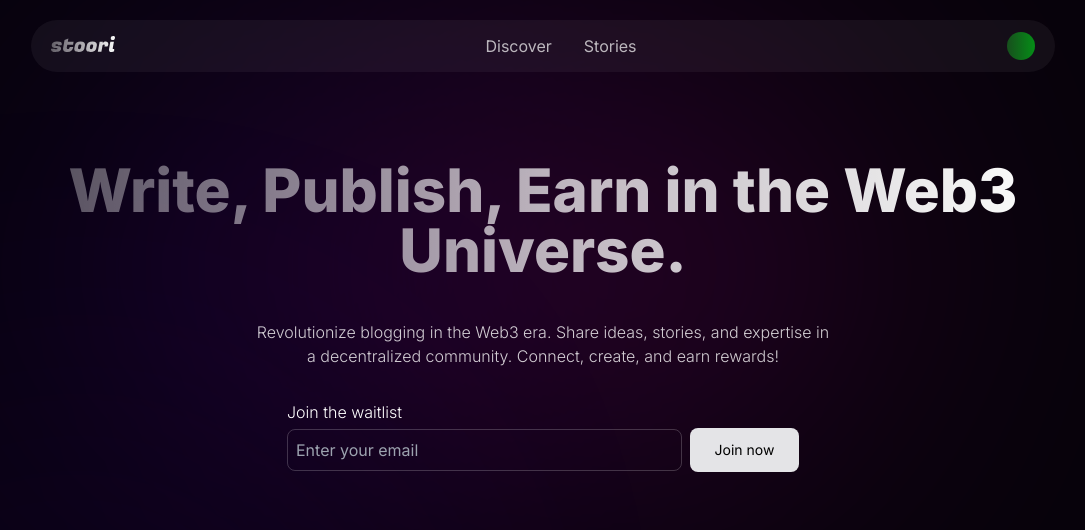
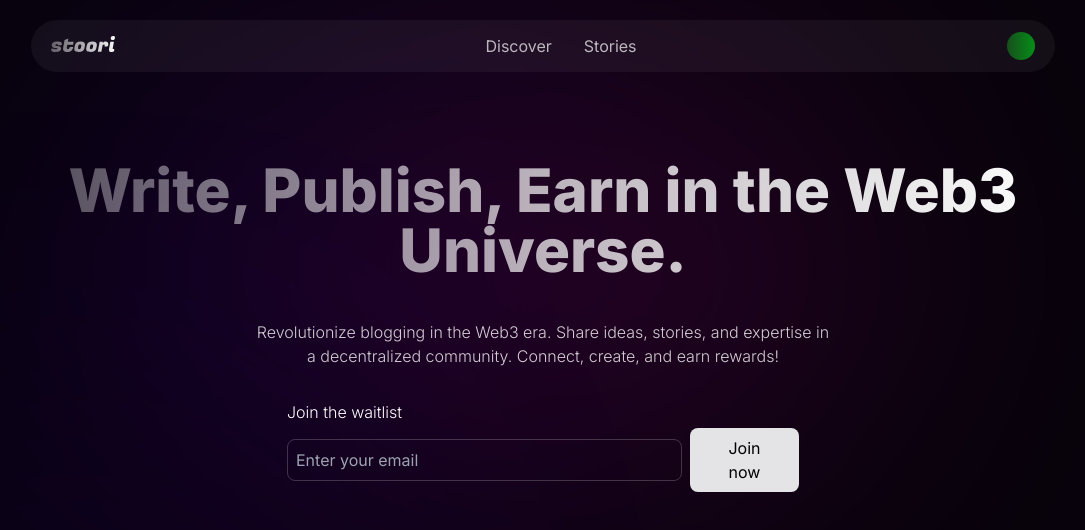
Before and after one commit to Tansi-Jones/stoori, a Next.js app: page / in a window 1280 px wide. Shown: the top 530 px of the page, without its empty margins (97-1182 px from the left). Built offline with nearby package versions, Linux system fonts and the light colour scheme.

Commit message:
Update page.tsx

```diff
--- a/src/app/page.tsx
+++ b/src/app/page.tsx
@@ -30,7 +30,7 @@ export default function Home() {
               />
               <button
                 type="button"
-                className="outline-none border-none hover:bg-zinc-300 transition bg-zinc-200 rounded-lg px-6 py-3 text-sm inline-block text-black w-40 lg:w-32"
+                className="outline-none border-none hover:bg-zinc-300 transition bg-zinc-200 rounded-lg px-6 py-2 text-base inline-block text-black w-40 lg:w-32"
               >
                 Join now
               </button>
```
